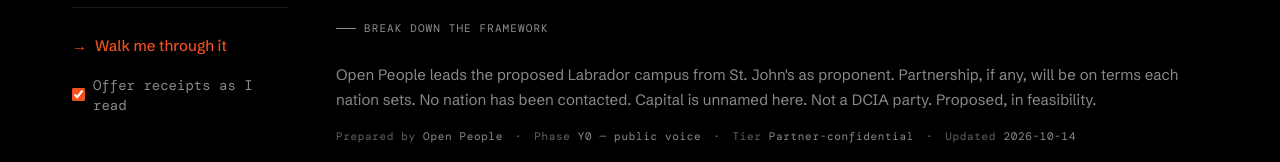
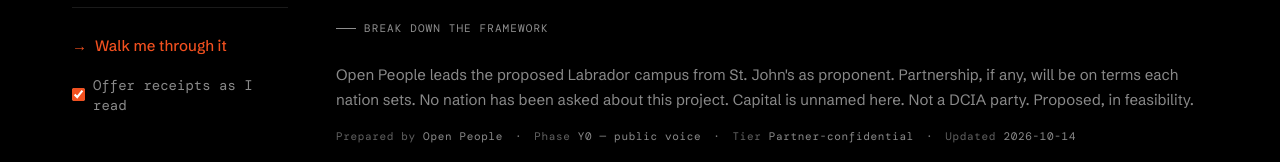
Before and after one commit to OpenPeopleStudio/open_people, a Next.js app: page /coalition in a window 1280 px wide. Shown: the part 610-772 px from the top of the page. Built offline with nearby package versions, Linux system fonts and the light colour scheme; no server answers.

Commit message:
Use sourced wording: no nation has been asked about this project
Replace every “No nation has been contacted.” with the consent desk’s
sourced sentence. Tests and SITE-LOG match.

Co-authored-by: OpenPeopleStudio <OpenPeopleStudio@users.noreply.github.com>

```diff
--- a/app/(marketing)/about/page.tsx
+++ b/app/(marketing)/about/page.tsx
@@ -40,7 +40,7 @@ export default function AboutPage() {
           <p>
             Open People is a Newfoundland and Labrador company. Tom Lane is the founder. We lead a
             proposed 500 MW AI data campus in Labrador, and a research campus beside it. Partnership,
-            if any, will be on terms each nation sets. No nation has been contacted. Capital is
+            if any, will be on terms each nation sets. No nation has been asked about this project. Capital is
             unnamed here. That structure is proposed, not signed.
           </p>
           <p>
--- a/app/(marketing)/brief/page.tsx
+++ b/app/(marketing)/brief/page.tsx
@@ -225,7 +225,7 @@ const STACK = [
   {
     label: "Indigenous nations",
     us: false,
-    body: "Partnership, if any, will be on terms each nation sets. No nation has been contacted.",
+    body: "Partnership, if any, will be on terms each nation sets. No nation has been asked about this project.",
   },
   {
     label: "Capital",
@@ -1160,7 +1160,7 @@ export default function BriefPage() {
                   not funding. A separate program, the Canadian Sovereign AI Compute Strategy, is a
                   $2 billion Budget 2024 plan. ISED lists Indigenous participation as one of the 100
                   MW call&apos;s criteria. Any role is for each nation to decide. Partnership, if any,
-                  will be on terms each nation sets. No nation has been contacted. We found no
+                  will be on terms each nation sets. No nation has been asked about this project. We found no
                   Newfoundland and Labrador entry in the public record of the closed 100 MW intake,
                   because there was no NL project to enter.
                 </p>
@@ -1285,7 +1285,7 @@ export default function BriefPage() {
         intro={
           <p>
             Open People is the proponent. Partnership, if any, will be on terms each nation sets. No
-            nation has been contacted. Capital is unnamed here. None of those lines is a signed
+            nation has been asked about this project. Capital is unnamed here. None of those lines is a signed
             allocation, a signed impact-benefit agreement, or a named funder.
           </p>
         }
@@ -1348,7 +1348,7 @@ export default function BriefPage() {
             label="consent"
             status={INNU.status}
             plain="Ratification of any Innu Nation partnership on Gull Island remains unresolved. Innu Nation asked MHAs not to vote and says its benefits were cut by more than half. The Premier says he looks forward to sitting down; as of 21 September nothing is scheduled. That is a start, not consent, and not a partnership structure."
-            requires="Partnership, if any, will be on terms each nation sets. No nation has been contacted. ISED lists Indigenous participation as one of its criteria. Any role is for each nation to decide."
+            requires="Partnership, if any, will be on terms each nation sets. No nation has been asked about this project. ISED lists Indigenous participation as one of its criteria. Any role is for each nation to decide."
             technical={INNU.body.technical}
             caveat="Geotechnical work at Gull Island was halted by an Innu blockade in July 2025, as reported. That event is not an item in our source registry."
             sources={sourceList(INNU.sources)}
@@ -1381,7 +1381,7 @@ export default function BriefPage() {
         </p>
         <p className="desk-body mt-5">
           We are not a party to the DCIA. We are the proponent of the campus. Partnership, if any,
-          will be on terms each nation sets. No nation has been contacted. No customers are named.
+          will be on terms each nation sets. No nation has been asked about this project. No customers are named.
           Mines and existing industry are real constraints on the same power.
         </p>
         <div className="mt-8 flex gap-5">
--- a/app/(marketing)/coalition/page.tsx
+++ b/app/(marketing)/coalition/page.tsx
@@ -243,7 +243,7 @@ const SEQUENCE = [
   "Innu partnership before large Labrador builds.",
   "Mines and towns served first.",
   "Leftover firm power eligible for named uses, including compute if written.",
-  "Open People leads the proposed campus. Partnership, if any, will be on terms each nation sets. No nation has been contacted. Capital as partner.",
+  "Open People leads the proposed campus. Partnership, if any, will be on terms each nation sets. No nation has been asked about this project. Capital as partner.",
 ];
 
 const PHASES = [
@@ -298,7 +298,7 @@ const IN_FLIGHT: { pill: string; tone: "plasma" | "steel" | "amber"; text: strin
 const ASKS = [
   {
     who: "Indigenous nations",
-    lead: "Partnership, if any, will be on terms each nation sets. No nation has been contacted.",
+    lead: "Partnership, if any, will be on terms each nation sets. No nation has been asked about this project.",
     body: "ISED lists Indigenous participation as one of its criteria. Any role is for each nation to decide. Innu Nation's partnership, royalty, and the Gull Island tariff path on the DCIA file are unresolved after the vote. Innu Nation says the paper cuts its benefits by more than half. As of 21 September no meeting with the Premier is scheduled. We do not speak for any nation.",
   },
   {
@@ -352,7 +352,7 @@ const RULES = [
   },
   {
     t: "Partnership, if any, will be on terms each nation sets.",
-    d: "No nation has been contacted. ISED lists Indigenous participation as one of its criteria. Any role is for each nation to decide.",
+    d: "No nation has been asked about this project. ISED lists Indigenous participation as one of its criteria. Any role is for each nation to decide.",
   },
   {
     t: "Hospitality for the coalition, not for officials.",
@@ -411,7 +411,7 @@ export default function CoalitionPage() {
         <div className="grid gap-4">
           <p className="text-[15px] leading-relaxed text-[var(--ink-3)]">
             Open People leads the proposed Labrador campus from St. John&apos;s as proponent.
-            Partnership, if any, will be on terms each nation sets. No nation has been contacted.
+            Partnership, if any, will be on terms each nation sets. No nation has been asked about this project.
             Capital is unnamed here. Not a DCIA party. Proposed, in feasibility.
           </p>
           <p className="desk-verified">
@@ -479,7 +479,7 @@ export default function CoalitionPage() {
           },
           {
             anchor: "roles",
-            text: "Open People leads the proposed campus. Partnership, if any, will be on terms each nation sets. No nation has been contacted. Capital is unnamed here.",
+            text: "Open People leads the proposed campus. Partnership, if any, will be on terms each nation sets. No nation has been asked about this project. Capital is unnamed here.",
           },
         ],
       }}
@@ -981,7 +981,7 @@ export default function CoalitionPage() {
         <p className="desk-body mt-4">
           <strong className="font-semibold text-[var(--ink)]">Open People</strong> is the operating
           company and the proponent: government relations, evidence, and the proposed campus.
-          Partnership, if any, will be on terms each nation sets. No nation has been contacted.
+          Partnership, if any, will be on terms each nation sets. No nation has been asked about this project.
           Capital is unnamed here. Nothing is signed. No contracts in hand.
         </p>
         <p className="desk-body mt-4">
@@ -1278,7 +1278,7 @@ export default function CoalitionPage() {
           <p>
             We are not raising from you in this conversation. The coalition is mines, towns,
             infrastructure, and whoever would actually use in-province power. Partnership, if any,
-            will be on terms each nation sets. No nation has been contacted. Open People leads the
+            will be on terms each nation sets. No nation has been asked about this project. Open People leads the
             proposed campus as proponent; nothing is signed.
           </p>
         }
--- a/app/(marketing)/compute/page.tsx
+++ b/app/(marketing)/compute/page.tsx
@@ -108,7 +108,7 @@ export default function ComputePage() {
         </ul>
         <p className="mt-10 text-sm leading-relaxed text-[var(--ink-3)]">
           Open People leads. Proposed. In feasibility. No reserved megawatts. No named customers.
-          Partnership, if any, will be on terms each nation sets. No nation has been contacted.
+          Partnership, if any, will be on terms each nation sets. No nation has been asked about this project.
           This page does not jump the line: mines and existing industry remain the constraint, and
           the public ask is to keep firm power in the province.
         </p>
--- a/lib/desk/compute.ts
+++ b/lib/desk/compute.ts
@@ -15,7 +15,7 @@ export const COMPUTE_HERO: DeskVoice = {
 
 /** /compute lede only. Not used on home. */
 export const COMPUTE_PAGE_TECHNICAL =
-  "Open People is the proponent. Proposed scale: 500 MW of AI data-centre load in Labrador, plus a research campus (residencies, fellowships, gatherings). Status is only proposed / in feasibility — not a reserved block, not a utility queue position, not a construction programme. The campus is proposed and in feasibility. Phase 1 is a written request to NL Hydro and a non-firm, interruptible pilot. No megawatts are reserved. Partnership, if any, will be on terms each nation sets. No nation has been contacted. Capital is unnamed here. The DCIA Material Terms still do not name AI as a reserved industrial class.";
+  "Open People is the proponent. Proposed scale: 500 MW of AI data-centre load in Labrador, plus a research campus (residencies, fellowships, gatherings). Status is only proposed / in feasibility — not a reserved block, not a utility queue position, not a construction programme. The campus is proposed and in feasibility. Phase 1 is a written request to NL Hydro and a non-firm, interruptible pilot. No megawatts are reserved. Partnership, if any, will be on terms each nation sets. No nation has been asked about this project. Capital is unnamed here. The DCIA Material Terms still do not name AI as a reserved industrial class.";
 
 export const COMPUTE_RULES = [
   {
@@ -31,9 +31,9 @@ export const COMPUTE_RULES = [
     title: "Open People leads",
     body: {
       plain:
-        "This is a Labrador campus build plan, and this is the organisation. Open People is the proponent: we lead the proposed 500 MW campus and the research campus. Partnership, if any, will be on terms each nation sets. No nation has been contacted.",
+        "This is a Labrador campus build plan, and this is the organisation. Open People is the proponent: we lead the proposed 500 MW campus and the research campus. Partnership, if any, will be on terms each nation sets. No nation has been asked about this project.",
       technical:
-        "Role: Open People leads. Partnership, if any, will be on terms each nation sets. No nation has been contacted. Capital is unnamed here. That is not a signed offtake, not an impact-benefit agreement, and not a named funder. No customers are named on this page.",
+        "Role: Open People leads. Partnership, if any, will be on terms each nation sets. No nation has been asked about this project. Capital is unnamed here. That is not a signed offtake, not an impact-benefit agreement, and not a named funder. No customers are named on this page.",
     } satisfies DeskVoice,
   },
   {
--- a/lib/marketing/approach.ts
+++ b/lib/marketing/approach.ts
@@ -10,7 +10,7 @@ export const APPROACH_SECTIONS = [
     title: "Capital model: Open People leads",
     body: [
       "Open People is the proponent of a proposed 500 MW Labrador AI campus and a research campus.",
-      "The campus is proposed and in feasibility. Phase 1 is a written request to NL Hydro and a non-firm, interruptible pilot. No megawatts are reserved. Partnership, if any, will be on terms each nation sets. No nation has been contacted. Capital is unnamed here. None of those is a signed allocation, a signed impact-benefit agreement, or a named funder.",
+      "The campus is proposed and in feasibility. Phase 1 is a written request to NL Hydro and a non-firm, interruptible pilot. No megawatts are reserved. Partnership, if any, will be on terms each nation sets. No nation has been asked about this project. Capital is unnamed here. None of those is a signed allocation, a signed impact-benefit agreement, or a named funder.",
       "We are not a party to the Churchill Falls / Gull Island framework. We lead the campus. Proposed. In feasibility. Not approved, not funded, not under construction.",
     ],
   },
--- a/lib/marketing/vision.ts
+++ b/lib/marketing/vision.ts
@@ -47,9 +47,9 @@ export const VISION_SECTIONS = [
     num: "02 — A proposed campus",
     title: "500 MW in Labrador. Proposed. In feasibility.",
     plain:
-      "Open People leads a proposed 500 MW AI data campus in Labrador. Partnership, if any, will be on terms each nation sets. No nation has been contacted. It is proposed, and it is in feasibility. It is not approved. It is not funded. It is not under construction. Mines and existing industry are real constraints on the same power.",
+      "Open People leads a proposed 500 MW AI data campus in Labrador. Partnership, if any, will be on terms each nation sets. No nation has been asked about this project. It is proposed, and it is in feasibility. It is not approved. It is not funded. It is not under construction. Mines and existing industry are real constraints on the same power.",
     technical:
-      "Open People is the proponent. Proposed scale: 500 MW of AI data-centre load in Labrador. Treat that figure as a proposal, not a reserved block and not a utility queue position. Partnership, if any, will be on terms each nation sets. No nation has been contacted. Capital is unnamed here. No customers are named. Status is only proposed / in feasibility. Mines remain a live constraint on Labrador firm power.",
+      "Open People is the proponent. Proposed scale: 500 MW of AI data-centre load in Labrador. Treat that figure as a proposal, not a reserved block and not a utility queue position. Partnership, if any, will be on terms each nation sets. No nation has been asked about this project. Capital is unnamed here. No customers are named. Status is only proposed / in feasibility. Mines remain a live constraint on Labrador firm power.",
   },
   {
     id: "research",
```
Also changed, not shown: 3 other files (tests, documents, lock files or other folders).
